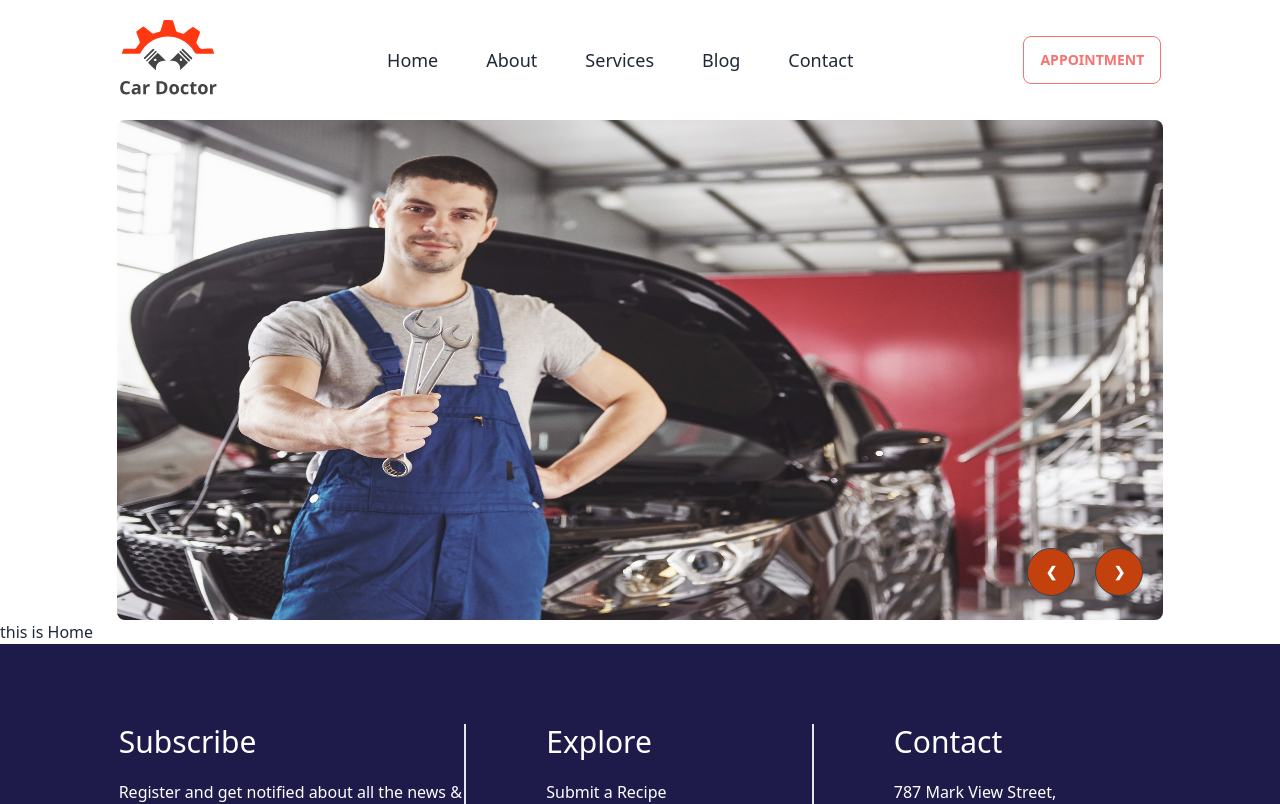
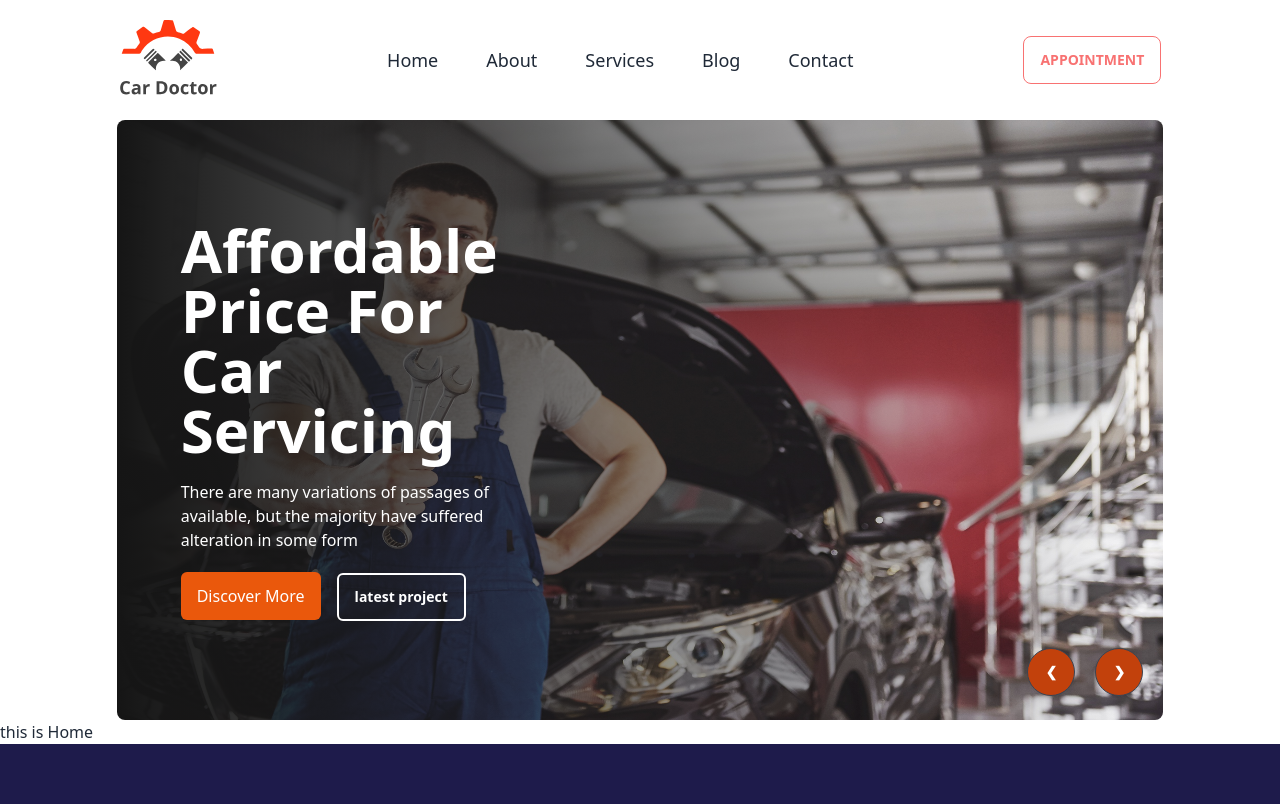
Before and after one commit to HumaionKobir1/car-doctor-client, a React (Vite) app: page / in a window 1280 px wide. Shown: the top 804 px of the page. Built offline with nearby package versions, Linux system fonts and the light colour scheme.

Commit message:
style banner component with gredient overlay

```diff
--- a/src/components/pages/Home/Banner.jsx
+++ b/src/components/pages/Home/Banner.jsx
@@ -7,16 +7,39 @@ import img6 from '../../../assets/images/banner/6.jpg'
 const Banner = () => {
     return (
         <div className='px-3'>
-            <div className="carousel w-full md:w-5/6 mx-auto h-[500px] rounded-lg">
+            <div className="carousel w-full md:w-5/6 mx-auto h-[600px] rounded-lg">
             <div id="slide1" className="carousel-item relative w-full">
                 <img className='w-full' src={img1} />
+                <div className="absolute flex h-full items-center md:pl-16 pl-6 left-0 right-5 bottom-0 bg-gradient-to-r from-[#151515] to-[rgba(21, 21, 21, 0)]">
+                    <div className='text-white space-y-5 w-1/3 bg-'>
+                        <h2 className='text-6xl font-bold'>Affordable Price For Car Servicing</h2>
+                        <p>There are many variations of passages of  available, but the majority have suffered alteration in some form</p>
+                        <div>
+                            <button className=' bg-orange-600 text-white px-4 py-3 rounded-md border-none'>Discover More</button>
+                            <button className='btn btn-outline  rounded-md ml-4 border-white border-2 text-white font-semibold lowercase'>Latest Project</button>
+                        </div>
+                    </div>
+                </div>
+
                 <div className="absolute flex justify-end transform -translate-y-1/2 left-5 right-5 bottom-0">
-                <a href="#slide4" className="btn bg-orange-700 btn-circle mr-5">❮</a>
+                <a href="#slide6" className="btn bg-orange-700 btn-circle mr-5">❮</a>
                 <a href="#slide2" className="btn bg-orange-700 btn-circle">❯</a>
                 </div>
             </div>
             <div id="slide2" className="carousel-item relative w-full">
                 <img src={img2} className="w-full" />
+
+                <div className="absolute flex h-full items-center md:pl-16 pl-6 left-0 right-5 bottom-0 bg-gradient-to-r from-[#151515] to-[rgba(21, 21, 21, 0)]">
+                    <div className='text-white space-y-5 w-1/3 bg-'>
+                        <h2 className='text-6xl font-bold'>Affordable Price For Car Servicing</h2>
+                        <p>There are many variations of passages of  available, but the majority have suffered alteration in some form</p>
+                        <div>
+                            <button className=' bg-orange-600 text-white px-4 py-3 rounded-md border-none'>Discover More</button>
+                            <button className='btn btn-outline  rounded-md ml-4 border-white border-2 text-white font-semibold lowercase'>Latest Project</button>
+                        </div>
+                    </div>
+                </div>
+
                 <div className="absolute flex justify-end transform -translate-y-1/2 left-5 right-5 bottom-0">
                 <a href="#slide1" className="btn bg-orange-700 btn-circle mr-5">❮</a>
                 <a href="#slide3" className="btn bg-orange-700 btn-circle">❯</a>
@@ -24,6 +47,18 @@ const Banner = () => {
             </div>
             <div id="slide3" className="carousel-item relative w-full">
                 <img src={img3} className="w-full" />
+
+                <div className="absolute flex h-full items-center md:pl-16 pl-6 left-0 right-5 bottom-0 bg-gradient-to-r from-[#151515] to-[rgba(21, 21, 21, 0)]">
+                    <div className='text-white space-y-5 w-1/3 bg-'>
+                        <h2 className='text-6xl font-bold'>Affordable Price For Car Servicing</h2>
+                        <p>There are many variations of passages of  available, but the majority have suffered alteration in some form</p>
+                        <div>
+                            <button className=' bg-orange-600 text-white px-4 py-3 rounded-md border-none'>Discover More</button>
+                            <button className='btn btn-outline  rounded-md ml-4 border-white border-2 text-white font-semibold lowercase'>Latest Project</button>
+                        </div>
+                    </div>
+                </div>
+
                 <div className="absolute flex justify-end transform -translate-y-1/2 left-5 right-5 bottom-0">
                 <a href="#slide2" className="btn btn-circle mr-5">❮</a>
                 <a href="#slide4" className="btn btn-circle mr-5">❯</a>
@@ -31,22 +66,59 @@ const Banner = () => {
             </div>
             <div id="slide4" className="carousel-item relative w-full">
                 <img src={img4} className="w-full" />
+
+                <div className="absolute flex h-full items-center md:pl-16 pl-6 left-0 right-5 bottom-0 bg-gradient-to-r from-[#151515] to-[rgba(21, 21, 21, 0)]">
+                    <div className='text-white space-y-5 w-1/3 bg-'>
+                        <h2 className='text-6xl font-bold'>Affordable Price For Car Servicing</h2>
+                        <p>There are many variations of passages of  available, but the majority have suffered alteration in some form</p>
+                        <div>
+                            <button className=' bg-orange-600 text-white px-4 py-3 rounded-md border-none'>Discover More</button>
+                            <button className='btn btn-outline  rounded-md ml-4 border-white border-2 text-white font-semibold lowercase'>Latest Project</button>
+                        </div>
+                    </div>
+                </div>
+
                 <div className="absolute flex justify-end transform -translate-y-1/2 left-5 right-5 bottom-0">
                 <a href="#slide3" className="btn btn-circle mr-5">❮</a>
-                <a href="#slide1" className="btn btn-circle mr-5">❯</a>
+                <a href="#slide5" className="btn btn-circle mr-5">❯</a>
                 </div>
             </div>
             <div id="slide5" className="carousel-item relative w-full">
                 <img src={img5} className="w-full" />
+
+                <div className="absolute flex h-full items-center md:pl-16 pl-6 left-0 right-5 bottom-0 bg-gradient-to-r from-[#151515] to-[rgba(21, 21, 21, 0)]">
+                    <div className='text-white space-y-5 w-1/3 bg-'>
+                        <h2 className='text-6xl font-bold'>Affordable Price For Car Servicing</h2>
+                        <p>There are many variations of passages of  available, but the majority have suffered alteration in some form</p>
+                        <div>
+                            <button className=' bg-orange-600 text-white px-4 py-3 rounded-md border-none'>Discover More</button>
+                            <button className='btn btn-outline  rounded-md ml-4 border-white border-2 text-white font-semibold lowercase'>Latest Project</button>
+                        </div>
+                    </div>
+                </div>
+
+
                 <div className="absolute flex justify-end transform -translate-y-1/2 left-5 right-5 bottom-0">
-                <a href="#slide3" className="btn btn-circle mr-5">❮</a>
-                <a href="#slide1" className="btn btn-circle mr-5">❯</a>
+                <a href="#slide4" className="btn btn-circle mr-5">❮</a>
+                <a href="#slide6" className="btn btn-circle mr-5">❯</a>
                 </div>
             </div>
             <div id="slide6" className="carousel-item relative w-full">
                 <img src={img6} className="w-full" />
+
+                <div className="absolute flex h-full items-center md:pl-16 pl-6 left-0 right-5 bottom-0 bg-gradient-to-r from-[#151515] to-[rgba(21, 21, 21, 0)]">
+                    <div className='text-white space-y-5 w-1/3 bg-'>
+                        <h2 className='text-6xl font-bold'>Affordable Price For Car Servicing</h2>
+                        <p>There are many variations of passages of  available, but the majority have suffered alteration in some form</p>
+                        <div>
+                            <button className=' bg-orange-600 text-white px-4 py-3 rounded-md border-none'>Discover More</button>
+                            <button className='btn btn-outline  rounded-md ml-4 border-white border-2 text-white font-semibold lowercase'>Latest Project</button>
+                        </div>
+                    </div>
+                </div>
+
                 <div className="absolute flex justify-end transform -translate-y-1/2 left-5 right-5 bottom-0">
-                <a href="#slide3" className="btn btn-circle mr-5">❮</a>
+                <a href="#slide5" className="btn btn-circle mr-5">❮</a>
                 <a href="#slide1" className="btn btn-circle mr-5">❯</a>
                 </div>
             </div>
--- a/src/components/shared/Header/Header.jsx
+++ b/src/components/shared/Header/Header.jsx
@@ -11,7 +11,6 @@ const Header = () => {
     const [isMenuOpen, setIsMenuOpen] = useState(false)
 
     return (
-
         <div className='w-full md:w-5/6 mx-auto px-3'>
         <div className=' py-5 mx-auto '>
             <div className='relative flex items-center justify-between'>
```
